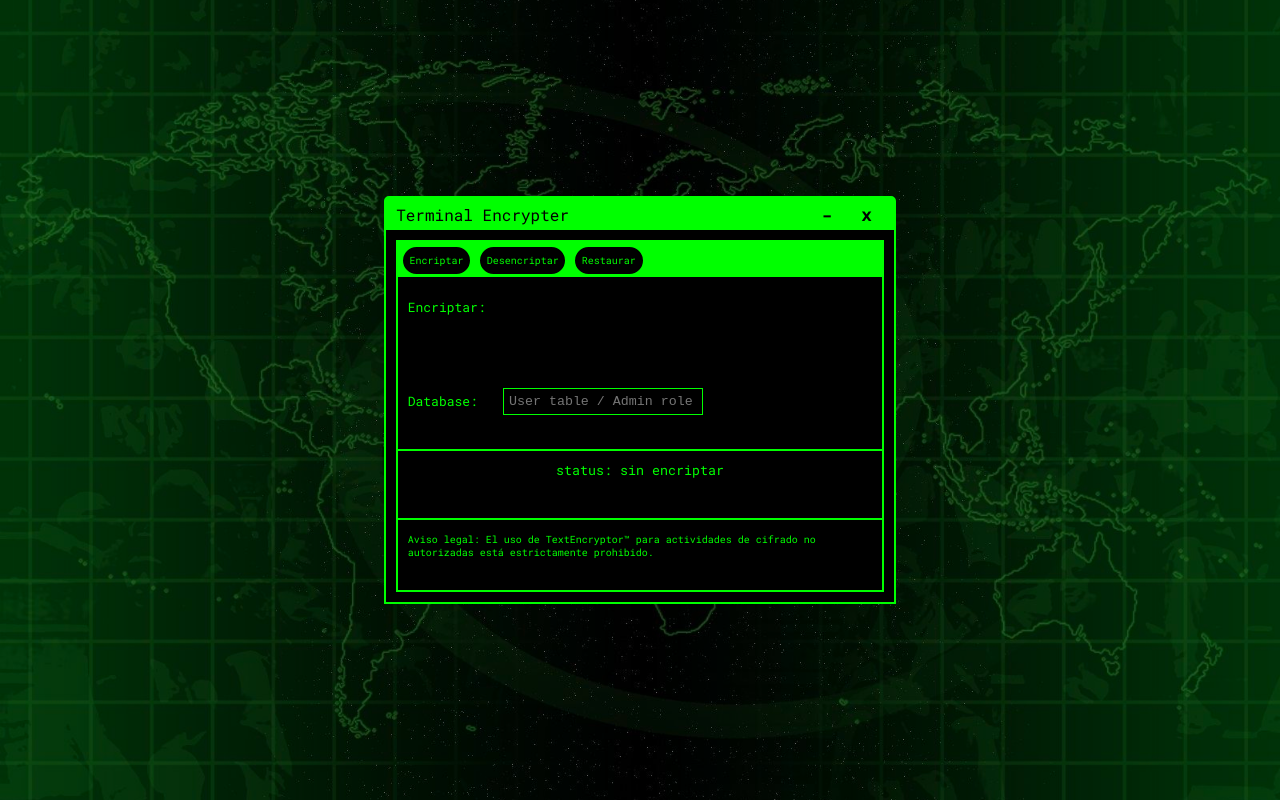
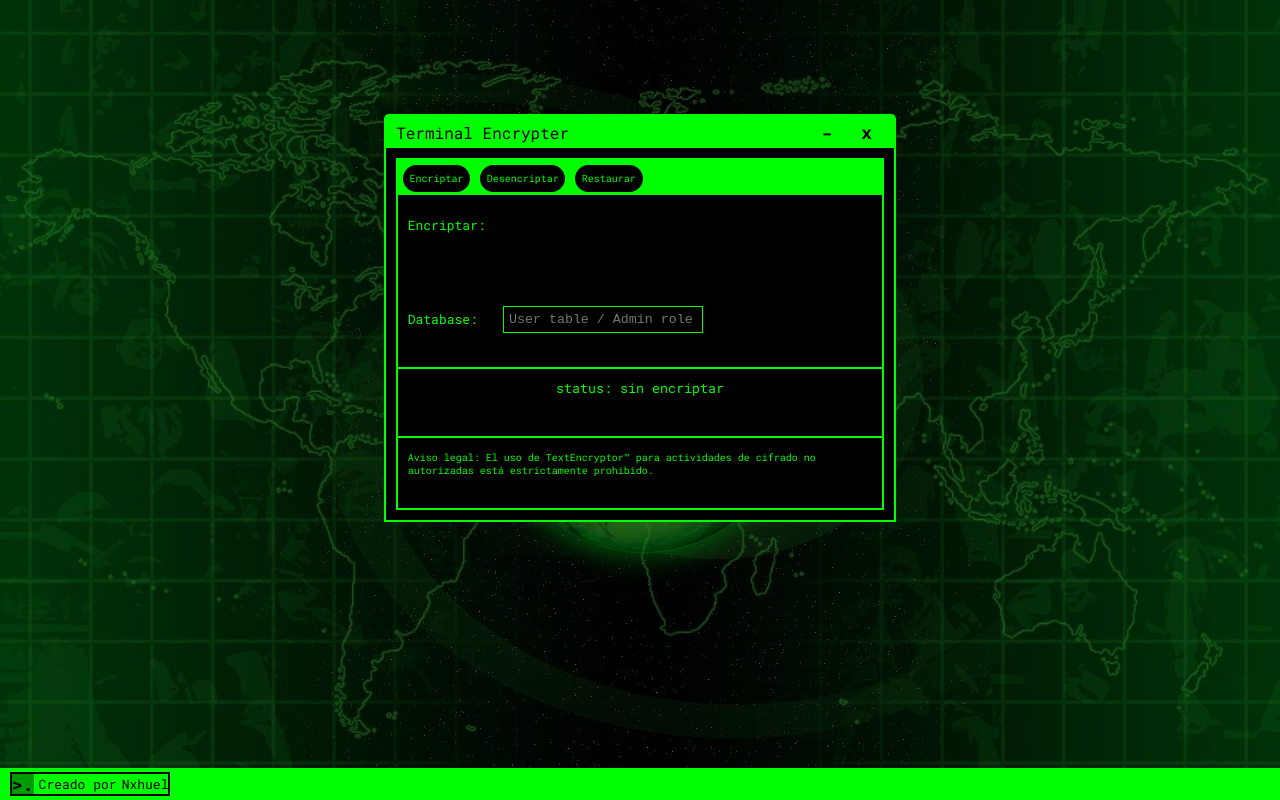
Before and after one commit to nxhuel/challenge-oracle, a website: page index.html in a window 1280 px wide. Drawn offline with Linux system fonts and the light colour scheme.

Commit message:
Agregando footer

```diff
--- a/index.html
+++ b/index.html
@@ -24,6 +24,7 @@
     <link rel="stylesheet" href="./styles/videoFondo.css" />
     <link rel="stylesheet" href="./styles/consolas.css" />
     <link rel="stylesheet" href="./styles/alertaError.css" />
+    <link rel="stylesheet" href="./styles/footer.css">
     <link rel="stylesheet" href="./styles/responsive.css" />
     <title>Encryptor - Challenge oracle</title>
   </head>
@@ -157,8 +158,15 @@
         </div>
       </div>
     </section>
-
-    <footer></footer>
+    <footer>
+      <div class="subFooter">
+        <span class="subFooterDecoracion">>.</span>
+        Creado por
+        <a href="https://github.com/nxhuel" target="_blank" rel="github">
+          Nxhuel
+        </a>
+      </div>
+    </footer>
 
     <script src="js/app.js"></script>
   </body>
--- a/styles/consolas.css
+++ b/styles/consolas.css
@@ -8,6 +8,7 @@
   align-items: center;
   justify-content: center;
   gap: 5%;
+  padding-bottom: 5%;
 }
 
 /* consola uno */
@@ -20,7 +21,10 @@
   width: 330px;
   height: 300px;
   border: 2px solid #00ff00;
+}
 
+.consolaDos {
+  padding-bottom: 1%;
 }
 
 .consolaUno_nav,
--- /dev/null
+++ b/styles/footer.css
@@ -0,0 +1,43 @@
+footer {
+  position: absolute;
+  bottom: 0;
+  left: 0;
+  width: 100%;
+  height: 32px;
+  background-color: #00ff00;
+  display: flex;
+  align-items: center;
+}
+
+.subFooter {
+  border: 2px solid #000;
+  height: 24px;
+  font-size: small;
+  align-items: center;
+  margin-left: 10px;
+  display: flex;
+  align-items: center;
+}
+
+.subFooterDecoracion {
+  background-color: #009b00;
+  font-weight: bolder;
+  font-size: large;
+  margin-right: 5px;
+  display: flex;
+  align-items: center;
+  height: 100%;
+}
+
+.subFooter a {
+  margin-left: 5px;
+  text-decoration: none;
+  color: inherit;
+}
+
+.subFooter:hover,
+.subFooter:hover a,
+.subFooter:hover .subFooterDecoracion {
+  background-color: #000;
+  color: #00ff00;
+}
--- a/styles/responsive.css
+++ b/styles/responsive.css
@@ -25,7 +25,8 @@
     position: absolute;
     background-color: transparent;
     width: 100%;
-    height: 100vh;
+    /* height: 100vh; */
+    height: calc(100vh - 100px);
     display: flex;
     flex-direction: row;
     align-items: center;
@@ -303,4 +304,48 @@
   .subCartelError img {
     height: 190px;
   }
+
+  footer {
+    position: absolute;
+    bottom: 0;
+    left: 0;
+    width: 100%;
+    height: 32px;
+    background-color: #00ff00;
+    display: flex;
+    align-items: center;
+  }
+
+  .subFooter {
+    border: 2px solid #000;
+    height: 24px;
+    font-size: small;
+    align-items: center;
+    margin-left: 10px;
+    display: flex;
+    align-items: center;
+  }
+
+  .subFooterDecoracion {
+    background-color: #009b00;
+    font-weight: bolder;
+    font-size: large;
+    margin-right: 5px;
+    display: flex;
+    align-items: center;
+    height: 100%;
+  }
+
+  .subFooter a {
+    margin-left: 5px;
+    text-decoration: none;
+    color: inherit;
+  }
+
+  .subFooter:hover,
+  .subFooter:hover a,
+  .subFooter:hover .subFooterDecoracion {
+    background-color: #000;
+    color: #00ff00;
+  }
 }
```
Also changed, not shown: 1 other file.
